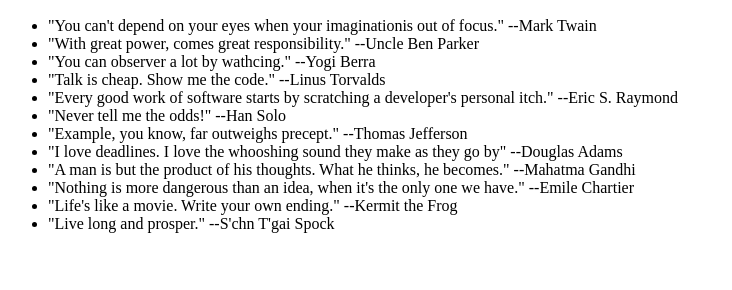
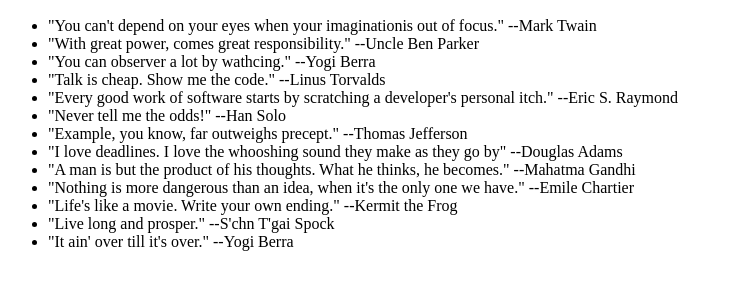
Before and after one commit to wollesgithub/0main_openSAP_repo, a plain HTML site: page index.html in a window 1280 px wide. Shown: the part 110-400 px from the top of the page, without its empty margins (0-732 px from the left). Drawn offline with Linux system fonts and the light colour scheme.

Commit message:
Aded 2nd Yogi Berra quote

```diff
--- a/index.html
+++ b/index.html
@@ -21,6 +21,7 @@
 			<li>"Nothing is more dangerous than an idea, when it's the only one we have." --Emile Chartier</li>
 			<li>"Life's like a movie. Write your own ending." --Kermit the Frog</li>
 			<li>"Live long and prosper." --S'chn T'gai Spock</li>
+			<li>"It ain' over till it's over." --Yogi Berra</li>
 		</ul>
 	</body>
 </html>
```
